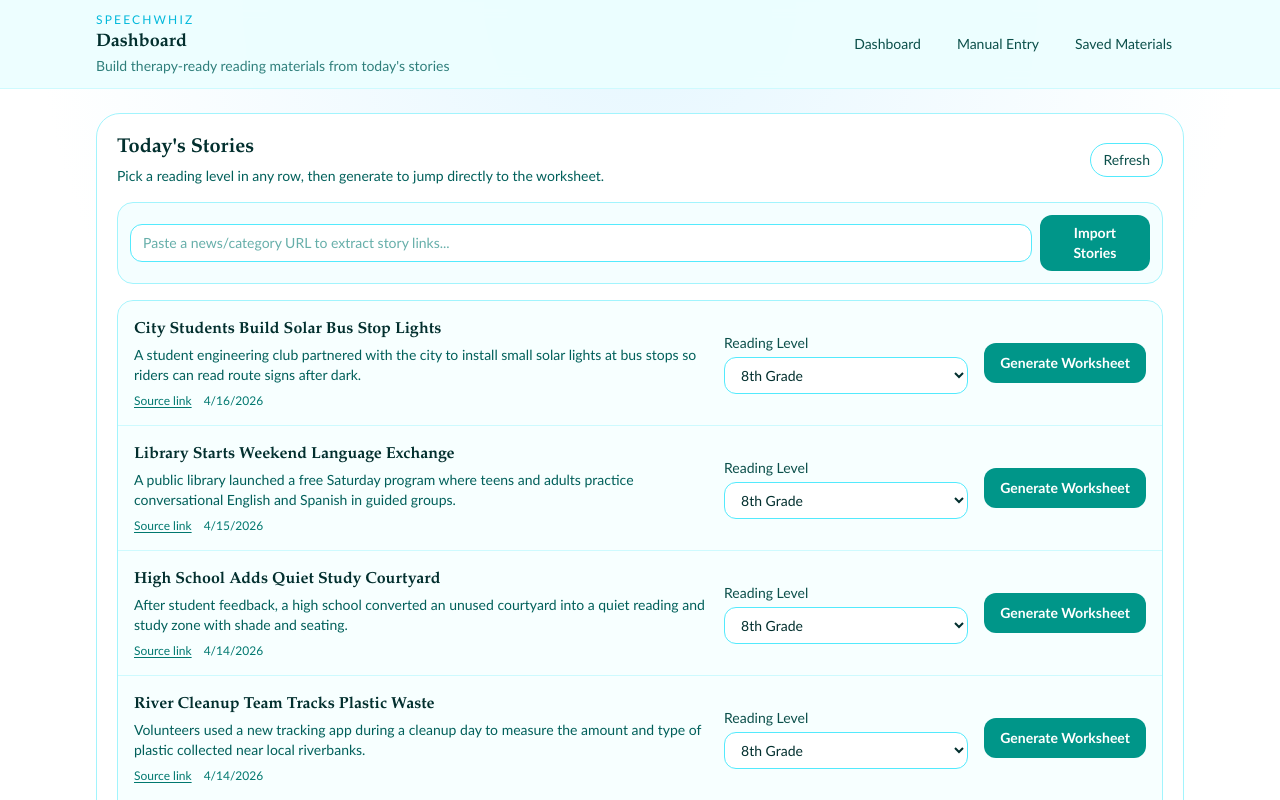
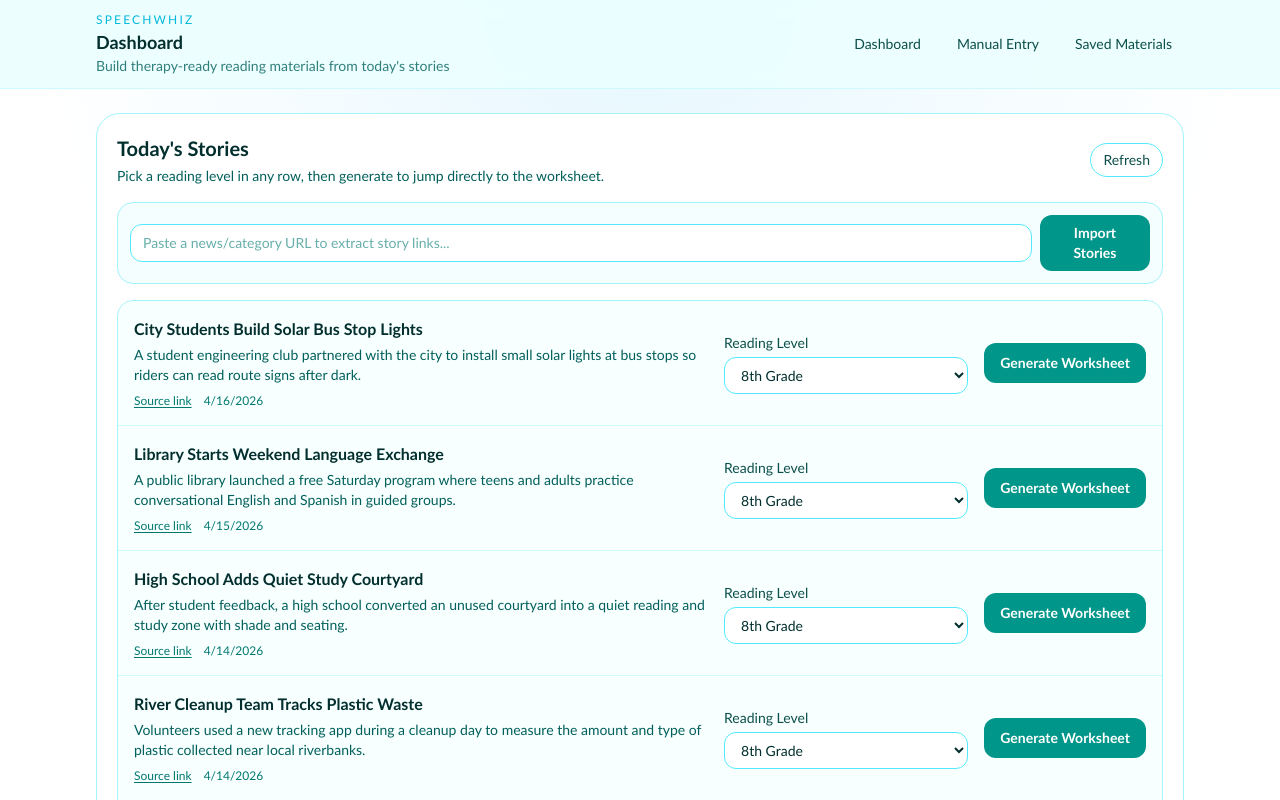
Before and after one commit to fencehopping/quizwhiz, a Next.js app: page / in a window 1280 px wide. Shown: the top 800 px of the page. Built offline with nearby package versions, Linux system fonts and the light colour scheme.

Commit message:
Switch global typography to Montserrat

```diff
--- a/app/globals.css
+++ b/app/globals.css
@@ -1,4 +1,5 @@
 @import "tailwindcss";
+@import url("https://fonts.googleapis.com/css2?family=Montserrat:wght@400;500;600;700;800&display=swap");
 
 :root {
   --background: #f2fbff;
@@ -9,8 +10,8 @@
 @theme inline {
   --color-background: var(--background);
   --color-foreground: var(--foreground);
-  --font-sans: "Avenir Next", "Trebuchet MS", "Gill Sans", sans-serif;
-  --font-serif: "Palatino Linotype", "Book Antiqua", Palatino, serif;
+  --font-sans: "Montserrat", "Avenir Next", "Trebuchet MS", sans-serif;
+  --font-serif: "Montserrat", "Avenir Next", "Trebuchet MS", sans-serif;
 }
 
 * {
@@ -21,13 +22,13 @@ body {
   margin: 0;
   background: var(--background);
   color: var(--foreground);
-  font-family: "Avenir Next", "Trebuchet MS", "Gill Sans", sans-serif;
+  font-family: "Montserrat", "Avenir Next", "Trebuchet MS", sans-serif;
 }
 
 h1,
 h2,
 h3 {
-  font-family: "Palatino Linotype", "Book Antiqua", Palatino, serif;
+  font-family: "Montserrat", "Avenir Next", "Trebuchet MS", sans-serif;
 }
 
 @media print {
```
